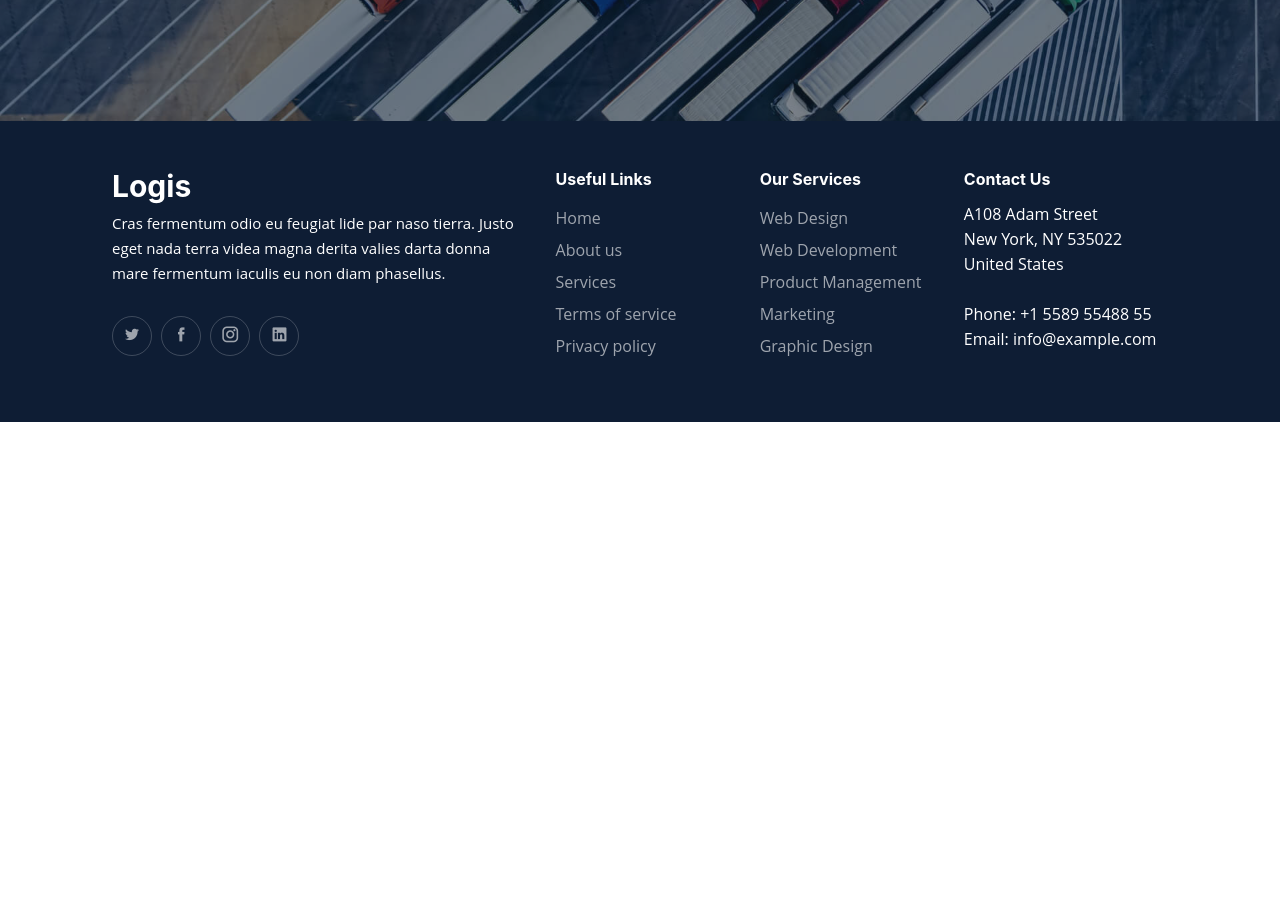
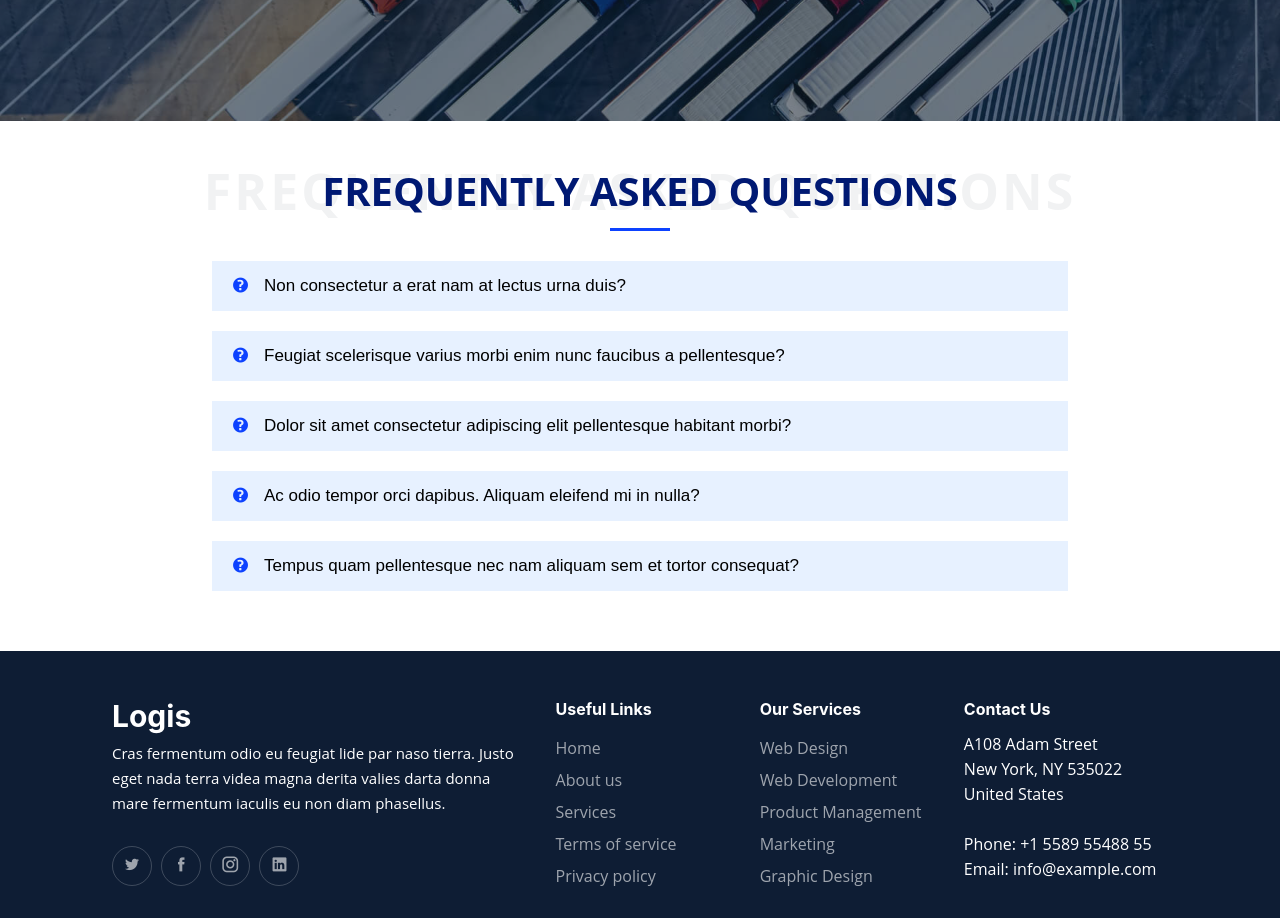
Before and after one commit to manikandan071/delivery-page, a plain HTML site: page index.html in a window 1280 px wide. Shown: the part 6220-7138 px from the top of the page. Before the commit the page ends 6642 px from the top, so only its background shows below. Drawn offline with Linux system fonts and the light colour scheme; files whose address does not match are found by name.

Commit message:
faq sec starts

```diff
--- a/css/main.css
+++ b/css/main.css
@@ -759,6 +759,62 @@ body {
 
 /* --------------profile-sec ends-------------------- */
 
+/* -------------faq section starts---------------- */
+
+.faq-title h2{
+    position: relative;
+    text-align: center;
+    font-size: 40px;
+    color: #001973;
+    font-weight: bold;
+    z-index: 2;
+    padding-top: 50px;
+}
+.faq-title span{
+    position: absolute;
+    text-align: center;
+    left: 0;
+    right: 0;
+    margin-top: -45px;
+    font-weight: bold;
+    font-size: 50px;
+    color: rgba(14, 29, 52, 0.06);
+    letter-spacing: 3px;
+}
+.faq-title h2:after{
+    content: "";
+    position: absolute;
+    width: 60px;
+    height: 3px;
+    left: 0;
+    right: 0;
+    bottom: -20px;
+    margin: auto;
+    background: var(--color-primary);
+}
+.flex-questions{
+    padding-bottom: 50px;
+}
+.faq-sec{
+    padding-top: 40px;
+}
+.faq-sec .faq-content{
+    width: 100%;
+    padding: 10px 100px;
+}
+.faq-sec .faq-content .faq-box{
+    width: 100%;
+    text-align: left;
+    padding: 15px 20px;
+    background-color: #e7f1ff;
+    border: none;
+    font-size: 17px;
+}
+.faq-sec .faq-content .faq-box i{
+    padding-right: 15px;
+    color: var(--color-primary);
+}
+/* -------------faq section ends---------------- */
 
 /* ---------------footer starts-------------------- */
 
--- a/index.html
+++ b/index.html
@@ -441,7 +441,28 @@
     <!--FAQ'sstarts-->
     <section class="FAQ's">
         <div class="container">
+            <div class="faq-title">
+                <h2>FREQUENTLY ASKED QUESTIONS</h2>
+                <span>FREQUENTLY ASKED QUESTIONS</span>
+            </div>
             <div class="flex-questions">
+                <div class="faq-sec">
+                    <div class="faq-content">
+                        <button class="faq-box"><i class="icofont-question-circle"></i>Non consectetur a erat nam at lectus urna duis?</button>
+                    </div>
+                    <div class="faq-content">
+                        <button class="faq-box"><i class="icofont-question-circle"></i>Feugiat scelerisque varius morbi enim nunc faucibus a pellentesque?</button>
+                    </div>
+                    <div class="faq-content">
+                        <button class="faq-box"><i class="icofont-question-circle"></i>Dolor sit amet consectetur adipiscing elit pellentesque habitant morbi?</button>
+                    </div>
+                    <div class="faq-content">
+                        <button class="faq-box"><i class="icofont-question-circle"></i>Ac odio tempor orci dapibus. Aliquam eleifend mi in nulla?</button>
+                    </div>
+                    <div class="faq-content">
+                        <button class="faq-box"><i class="icofont-question-circle"></i>Tempus quam pellentesque nec nam aliquam sem et tortor consequat?</button>
+                    </div>
+                </div>
 
             </div>
         </div>
```
